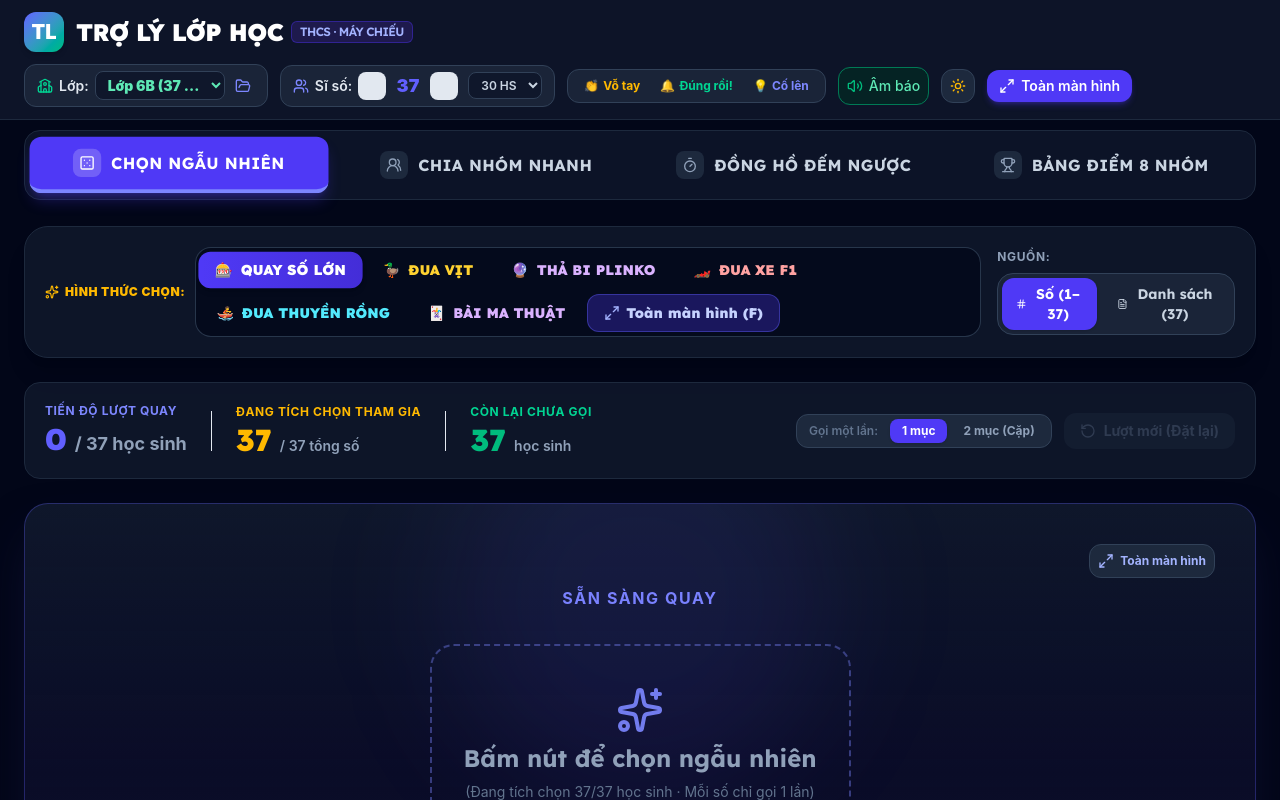
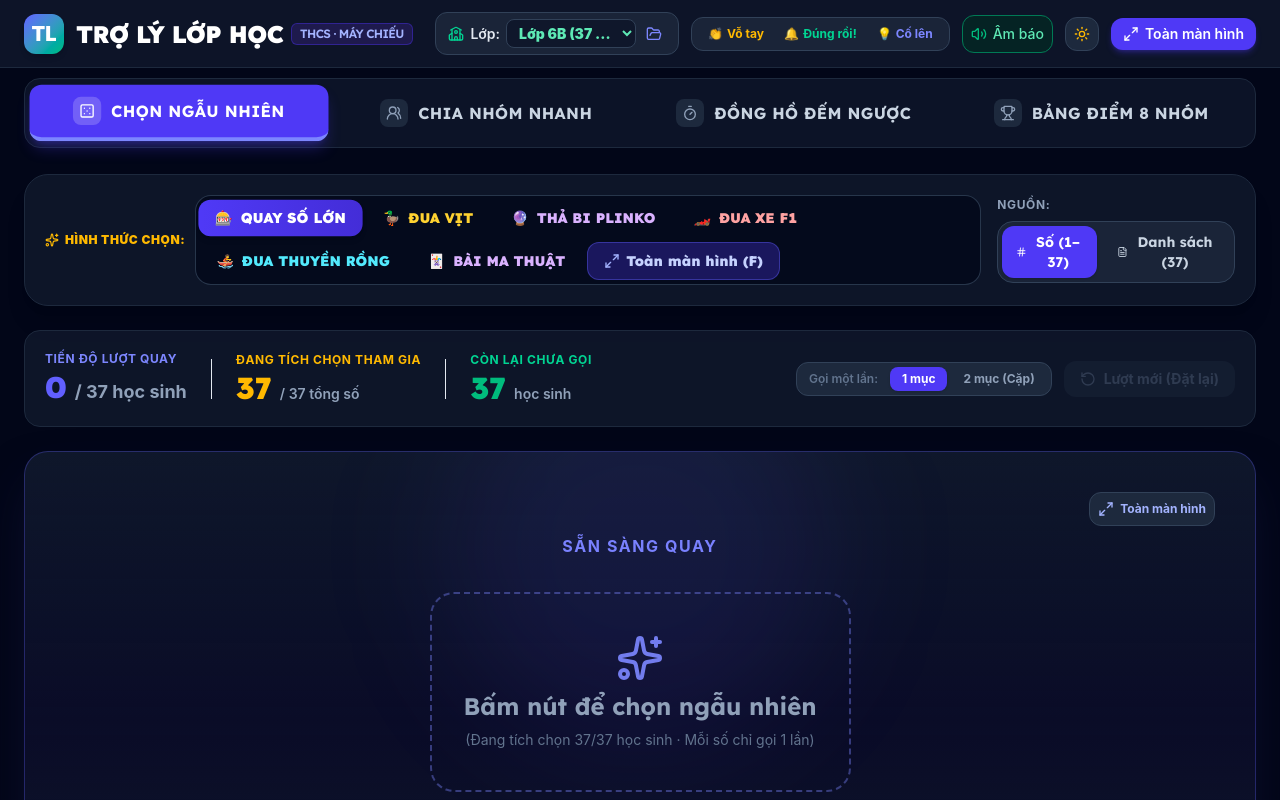
Before and after one commit to nguyenthanhtienspt/Web-Giao-Vien, a React (Vite) app: page / in a window 1280 px wide. Shown: the top 800 px of the page. Built offline with nearby package versions, Linux system fonts and the light colour scheme.

Commit message:
Bỏ phần điều chỉnh sĩ số trên thanh tiêu đề theo yêu cầu của thầy

```diff
--- a/src/App.tsx
+++ b/src/App.tsx
@@ -134,8 +134,6 @@ export default function App() {
     >
       {/* Top Header */}
       <Header
-        studentCount={studentCount}
-        setStudentCount={setStudentCount}
         isSoundEnabled={isSoundEnabled}
         setIsSoundEnabled={setIsSoundEnabled}
         isLightMode={isLightMode}
--- a/src/components/Header.tsx
+++ b/src/components/Header.tsx
@@ -1,11 +1,11 @@
 import React from 'react';
-import { Volume2, VolumeX, Maximize2, Minimize2, Sun, Moon, Users, School, FolderOpen } from 'lucide-react';
+import { Volume2, VolumeX, Maximize2, Minimize2, Sun, Moon, School, FolderOpen } from 'lucide-react';
 import { soundManager } from '../services/sound';
 import { SavedClass } from '../types';
 
 interface HeaderProps {
-  studentCount: number;
-  setStudentCount: (count: number) => void;
+  studentCount?: number;
+  setStudentCount?: (count: number) => void;
   isSoundEnabled: boolean;
   setIsSoundEnabled: (enabled: boolean) => void;
   isLightMode: boolean;
@@ -19,8 +19,6 @@ interface HeaderProps {
 }
 
 export const Header: React.FC<HeaderProps> = ({
-  studentCount,
-  setStudentCount,
   isSoundEnabled,
   setIsSoundEnabled,
   isLightMode,
@@ -35,11 +33,6 @@ export const Header: React.FC<HeaderProps> = ({
   const handleToggleSound = () => {
     const newState = soundManager.toggle();
     setIsSoundEnabled(newState);
-  };
-
-  const handleAdjustCount = (delta: number) => {
-    const next = Math.max(5, Math.min(60, studentCount + delta));
-    setStudentCount(next);
   };
 
   return (
@@ -104,52 +97,6 @@ export const Header: React.FC<HeaderProps> = ({
             >
               <FolderOpen className="w-4 h-4" />
             </button>
-          </div>
-
-          {/* Class size selector */}
-          <div className={`flex items-center gap-1.5 px-3 py-1.5 rounded-xl border ${
-            isLightMode
-              ? 'bg-slate-50 border-slate-300 text-slate-800'
-              : 'bg-slate-800/80 border-slate-700 text-slate-200'
-          }`}>
-            <Users className="w-4 h-4 text-indigo-400" />
-            <span className="text-xs sm:text-sm font-semibold">Sĩ số:</span>
-
-            <button
-              onClick={() => handleAdjustCount(-1)}
-              className="w-7 h-7 flex items-center justify-center rounded-lg bg-slate-200 hover:bg-slate-300 dark:bg-slate-700 dark:hover:bg-slate-600 text-sm font-bold transition-transform active:scale-95 cursor-pointer"
-              title="Giảm 1 học sinh"
-            >
-              −
-            </button>
-            <span className="w-8 text-center font-black text-base sm:text-lg text-indigo-500 tabular-nums">
-              {studentCount}
-            </span>
-            <button
-              onClick={() => handleAdjustCount(1)}
-              className="w-7 h-7 flex items-center justify-center rounded-lg bg-slate-200 hover:bg-slate-300 dark:bg-slate-700 dark:hover:bg-slate-600 text-sm font-bold transition-transform active:scale-95 cursor-pointer"
-              title="Tăng 1 học sinh"
-            >
-              +
-            </button>
-
-            {/* Quick preset selector */}
-            <select
-              value={studentCount}
-              onChange={(e) => setStudentCount(Number(e.target.value))}
-              aria-label="Chọn sĩ số nhanh"
-              className={`ml-1 text-xs font-semibold rounded-lg px-2 py-1 outline-none cursor-pointer ${
-                isLightMode
-                  ? 'bg-white border border-slate-300 text-slate-700'
-                  : 'bg-slate-900 border border-slate-700 text-slate-300'
-              }`}
-            >
-              {[30, 35, 38, 40, 42, 45, 48, 50].map((num) => (
-                <option key={num} value={num}>
-                  {num} HS
-                </option>
-              ))}
-            </select>
           </div>
 
           {/* Quick Teacher Soundboard for classroom interaction */}
```
